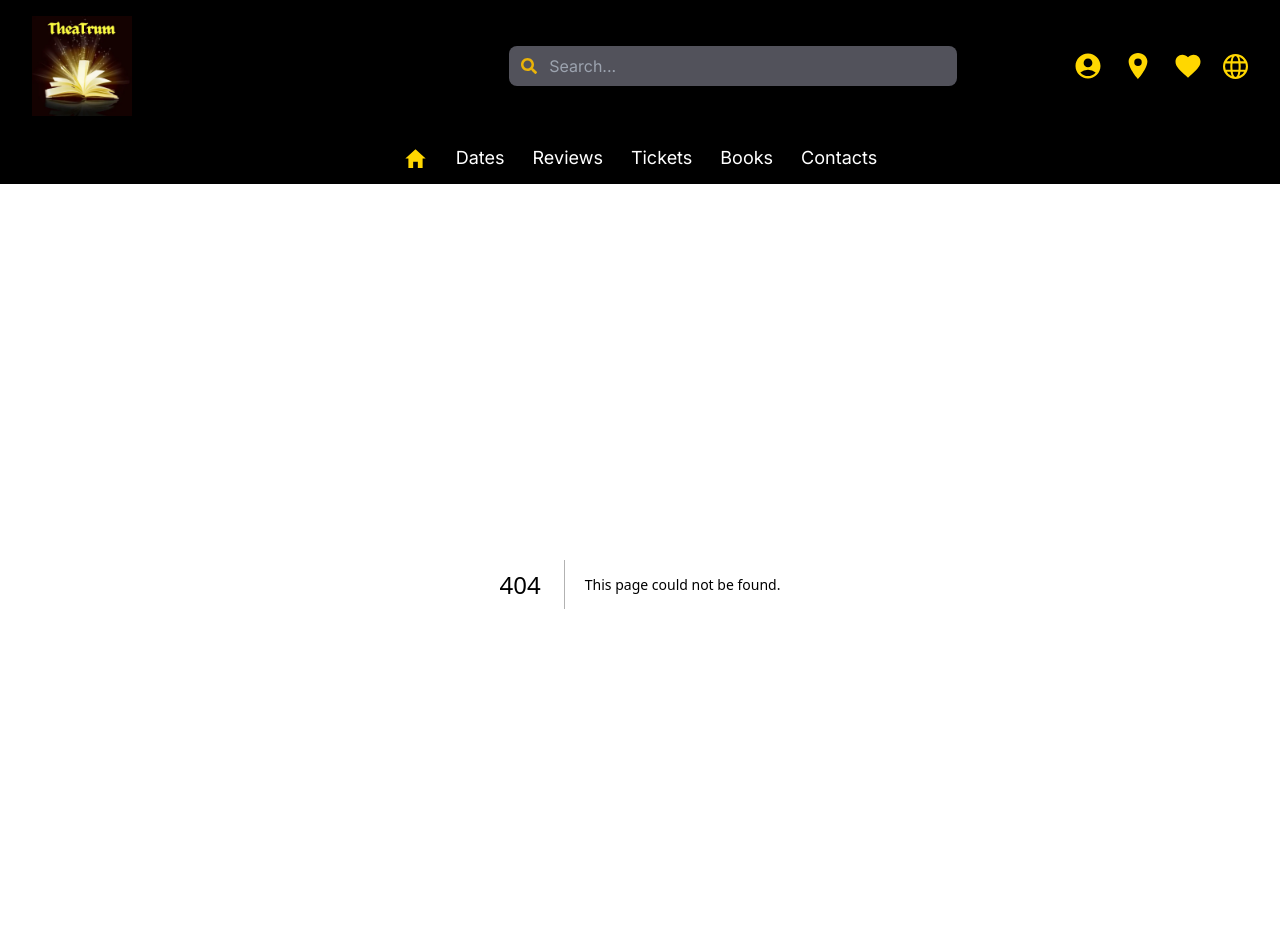
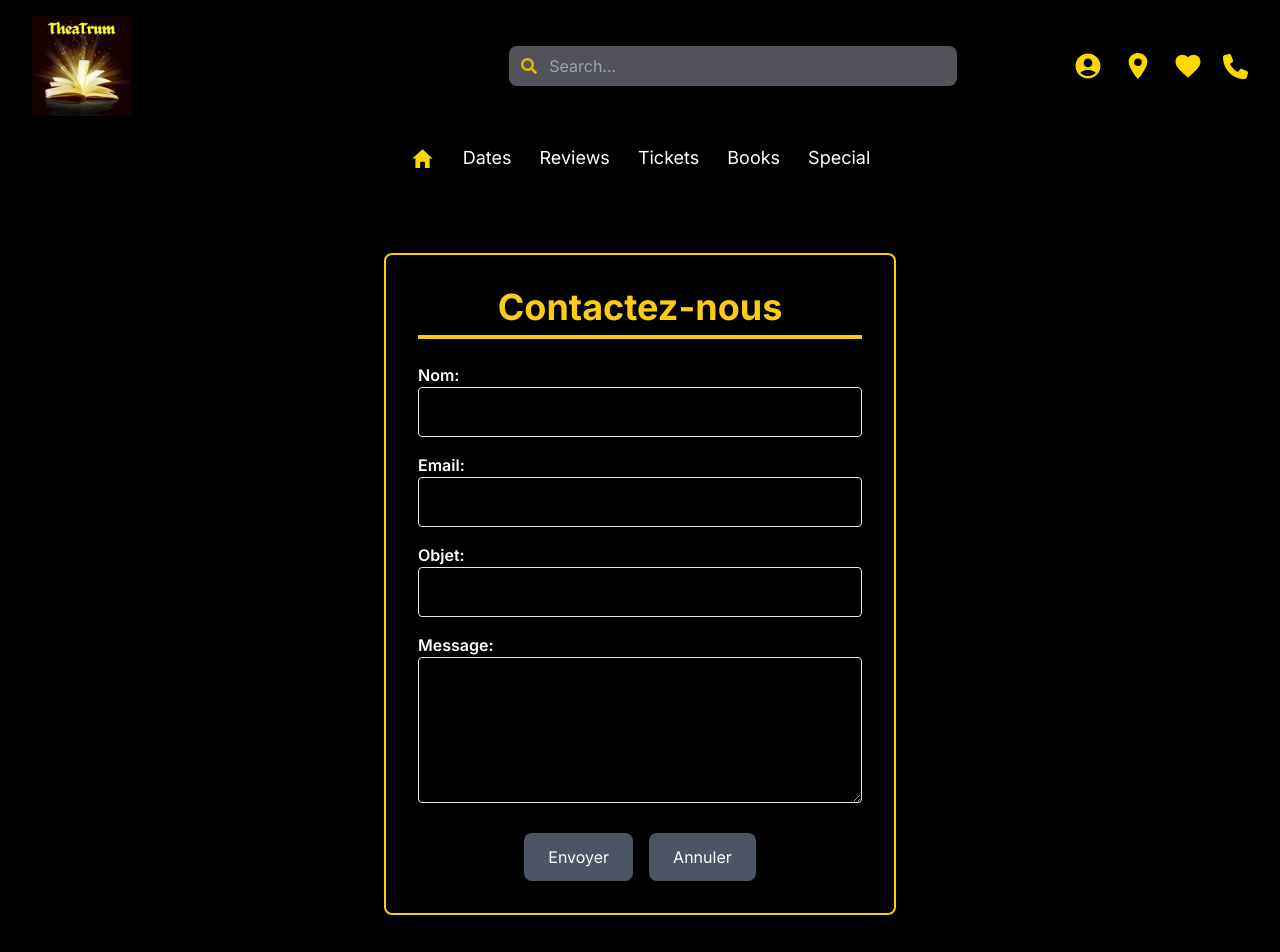
Before and after one commit to PhanuelleL/TheatrumApplication, a Next.js app: page /contact in a window 1280 px wide. Before the commit this address had no page. Shown: the top 952 px of the page. Built offline with nearby package versions, Linux system fonts and the light colour scheme.

Commit message:
Creation de la page Contact et de le page Connexion

```diff
--- /dev/null
+++ b/app/connexion/page.jsx
@@ -0,0 +1,6 @@
+import Connexion from "@/components/Connexion";
+export default function Page() {
+ return (
+   <Connexion />
+ );
+}
--- /dev/null
+++ b/app/contact/page.jsx
@@ -0,0 +1,4 @@
+import Contact from "@/components/Contact";
+export default function Page() {
+ return <Contact />;
+}
--- /dev/null
+++ b/components/Connexion.jsx
@@ -0,0 +1,41 @@
+export default function Connexion() {
+ return (
+  <div className="flex flex-col items-center justify-center min-h-screen bg-black text-white p-6">
+   <h1 className="text-4xl font-bold text-yellow-400 mb-6 border-b-4 border-yellow-400 pb-2">
+    Connexion
+   </h1>
+
+   <div className="bg-black p-8 rounded-lg shadow-lg w-full max-w-md border">
+    <form className="grid grid-cols-1 gap-6">
+     <div>
+      <label className="block text-whitte font-semibold">Email</label>
+      <input
+       type="email"
+       placeholder="Entrer votre email"
+       className="w-full p-3 rounded bg-black border border-gold text-white focus:ring-2"
+      />
+     </div>
+
+     <div>
+      <label className="block text-gold font-semibold">Mot de passe</label>
+      <input
+       type="password"
+       placeholder="Votre mot de passe"
+       className="w-full p-3 rounded bg-black border border-gold text-white "
+      />
+     </div>
+
+     <button className="w-full yellow-400 hover:bg-gray-500 hover:text-black text-white py-3 rounded-lg font-bold transition-all duration-300">
+      Se connecter
+     </button>
+    </form>
+
+    <div className="mt-4 text-center text-white">
+     <a href="#" className="text-sm hover:text-bordeaux">
+      Mot de passe oublié ?
+     </a>
+    </div>
+   </div>
+  </div>
+ );
+}
--- /dev/null
+++ b/components/Contact.jsx
@@ -0,0 +1,127 @@
+"use client";
+import { useForm } from "react-hook-form";
+import emailjs from "@emailjs/browser";
+import { use, useState } from "react";
+
+export default function Contact() {
+ const [result, setResult] = useState("");
+ const [success, setSuccess] = useState(true);
+
+ const {
+  register,
+  handleSubmit,
+  getValues,
+  formState: { errors },
+ } = useForm({
+  defaultValues: {
+   nom: "",
+   email: "",
+   objet: "",
+   message: "",
+  },
+ });
+
+ const sendMail = () => {
+  const values = getValues();
+  console.log(values);
+  const templateParams = {
+   name: values.nom,
+   email: values.email,
+   subject: values.objet,
+   message: values.message,
+  };
+
+  emailjs
+   .send(
+    "service_7eejsm2",
+    "template_8tkgbbw",
+    templateParams,
+    "4WP52q8KHhrUBeeF6"
+   )
+   .then(
+    (response) => {
+     setResult("Message envoyé avec succès !");
+     setSuccess(true);
+    },
+    (error) => {
+     setResult("Erreur lors de l'envoi du message.");
+     setSuccess(false);
+    }
+   )
+
+   .catch(() => alert);
+ };
+
+ return (
+  <div className="flex justify-center items-center bg-black min-h-screen border-yellow-400 text-white p-6">
+   <form
+    onSubmit={handleSubmit(sendMail)}
+    className="bg-black p-8 rounded-lg shadow-lg w-full max-w-lg border-2 border-yellow-400"
+   >
+    <h1 className="text-4xl font-bold text-yellow-400 mb-6 text-center border-b-4 border-yellow-400 pb-2">
+     Contactez-nous
+    </h1>
+
+    <label className="block text-white font-semibold mt-4">
+     Nom:
+     <input
+      {...register("nom", { required: "Champ obligatoire" })}
+      type="text"
+      className="w-full p-3 rounded bg-black border border-yellow text-white focus:ring-2 focus:ring-bordeaux"
+     />
+     {errors.nom && (
+      <span className="text-yellow-500 text-xs">{errors.nom.message}</span>
+     )}
+    </label>
+
+    <label className="block text-gold font-semibold mt-4">
+     Email:
+     <input
+      {...register("email", {
+       required: "Champ obligatoire",
+       pattern: {
+        value:
+         /^(([^<>()[\]\\.,;:\s@"]+(\.[^<>()[\]\\.,;:\s@"]+)*)|.(".+"))@((\[[0-9]{1,3}\.[0-9]{1,3}\.[0-9]{1,3}\.[0-9]{1,3}\])|(([a-zA-Z\-0-9]+\.)+[a-zA-Z]{2,}))$/,
+        message: "Email invalide",
+       },
+      })}
+      type="text"
+      className="w-full p-3 rounded bg-black border border-gold text-white focus:ring-2 focus:ring-bordeaux"
+     />
+     {errors.email && (
+      <span className="text-yellow-500 text-xs">{errors.email.message}</span>
+     )}
+    </label>
+
+    <label className="block text-gold font-semibold mt-4">
+     Objet:
+     <input
+      {...register("objet")}
+      type="text"
+      className="w-full p-3 rounded bg-black border border-gold text-white focus:ring-2 focus:ring-bordeaux"
+     />
+    </label>
+
+    <label className="block text-gold font-semibold mt-4">Message:</label>
+    <textarea
+     {...register("message")}
+     className="w-full p-3 rounded bg-black border border-gold text-white focus:ring-2 focus:ring-bordeaux"
+     rows={5}
+    ></textarea>
+
+    <div className="flex justify-center gap-4 mt-6">
+     <input
+      type="submit"
+      value="Envoyer"
+      className="bg-gray-600 hover:bg-yellow-400 text-white py-3 px-6 rounded-lg "
+     ></input>
+     <input
+      type="button"
+      value="Annuler"
+      className="bg-gray-600 hover:bg-yellow-400 text-white py-3 px-6 rounded-lg"
+     ></input>
+    </div>
+   </form>
+  </div>
+ );
+}
--- a/components/Header.jsx
+++ b/components/Header.jsx
@@ -1,4 +1,5 @@
 'use client';
+import Link from "next/link";
 import { useState } from "react";
 import { FaSearch } from "react-icons/fa";
 import { MdAccountCircle, MdFavorite } from "react-icons/md";
@@ -6,6 +7,7 @@ import { IoLocationSharp } from "react-icons/io5";
 import { IoMdClose, IoMdHome } from "react-icons/io";
 import { TiThMenu } from "react-icons/ti";
 import { GrLanguage } from "react-icons/gr";
+import { FaPhone } from "react-icons/fa6";
 import Image from "next/image";
 import TheaTrumBook from "@/public/img/TheaTrumBook.webp";
 
@@ -21,7 +23,7 @@ export default function Header() {
       <nav className="container mx-auto flex max-w-7xl justify-between items-center p-4 lg:px-8">
        {/* Logo */}
        <div className="flex lg:flex-1">
-                    <a href="#">
+        <Link href="/">
          <Image
           src={TheaTrumBook}
           alt="Logo Theatrum"
@@ -29,7 +31,7 @@ export default function Header() {
           height={150}
           className="cursor-pointer"
          />
-                    </a>
+        </Link>
        </div>
 
        {/* Barre de recherche (visible sur tous les écrans) */}
@@ -48,10 +50,14 @@ export default function Header() {
 
        {/* Icônes (compte, localisation, favoris, langue) */}
                 <div className="flex items-center space-x-5">
-                    <MdAccountCircle color="FFD700" size={30} className="cursor-pointer" />
+                    <Link href='/connexion'><MdAccountCircle color="FFD700" size={30} className="cursor-pointer" /></Link>
+
         <IoLocationSharp color="FFD700" size={30} className="cursor-pointer" />
         <MdFavorite color="FFD700" size={30} className="cursor-pointer" />
-                    <GrLanguage color="FFD700" size={25} className="cursor-pointer" />
+        <Link href="/contact">
+         <FaPhone color="FFD700" size={25} className="cursor-pointer" />
+        </Link>
+
         {/* Bouton du menu mobile (visible uniquement sur les petits écrans) */}
         <button
          className="md:hidden"
@@ -73,9 +79,12 @@ export default function Header() {
       >
        <ul className="flex flex-col md:flex-row md:space-x-7 space-y-3 md:space-y-0 text-white text-lg items-center justify-center">
         <li>
-                        <button className="flex items-center space-x-2 hover:text-yellow-500">
+         <Link
+          href="/"
+          className="flex items-center space-x-2 hover:text-yellow-500"
+         >
           <IoMdHome size={25} color="#FFD700" />
-                        </button>
+         </Link>
         </li>
 
         <li>
@@ -100,7 +109,7 @@ export default function Header() {
         </li>
         <li>
          <button className="hover:border-b-4 hover:border-yellow-500">
-                            Contacts
+          Special
          </button>
         </li>
        </ul>
--- a/package.json
+++ b/package.json
@@ -9,9 +9,11 @@
     "lint": "next lint"
   },
   "dependencies": {
+    "@emailjs/browser": "^4.4.1",
     "next": "15.1.3",
     "react": "^19.0.0",
     "react-dom": "^19.0.0",
+    "react-hook-form": "^7.54.2",
     "react-icons": "^5.4.0"
   },
   "devDependencies": {
```
Also changed, not shown: 1 other file (tests, documents, lock files or other folders). Lines whose indentation alone changed are shown as unchanged.
